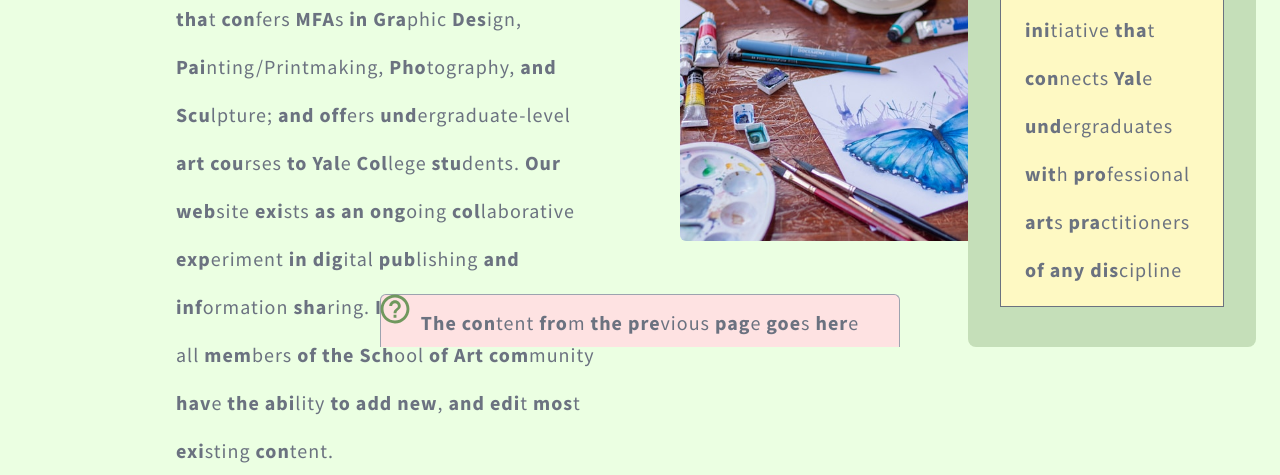
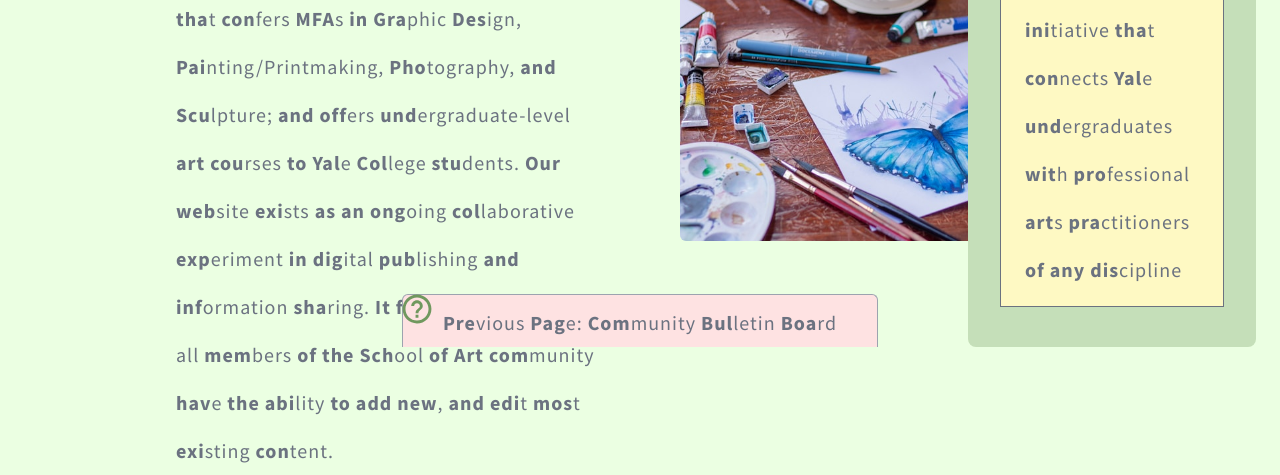
Before and after one commit to marisha1984/yale, a website built with Parcel: page src/index.html in a window 1280 px wide. Shown: the part 453-928 px from the top of the page. Built offline with nearby package versions, Linux system fonts and the light colour scheme.

Commit message:
Some content updated

```diff
--- a/src/index.html
+++ b/src/index.html
@@ -361,7 +361,7 @@
             class="rounded-t-md border-x-[1px] border-t-[1px] border-gray-400 bg-red-100 px-10 pt-1"
           >
             <p class="adhd-text text-xl leading-[3rem] tracking-wider">
-              The content from the previous page goes here
+              Previous Page: Community Bulletin Board
             </p>
           </div>
 
```
